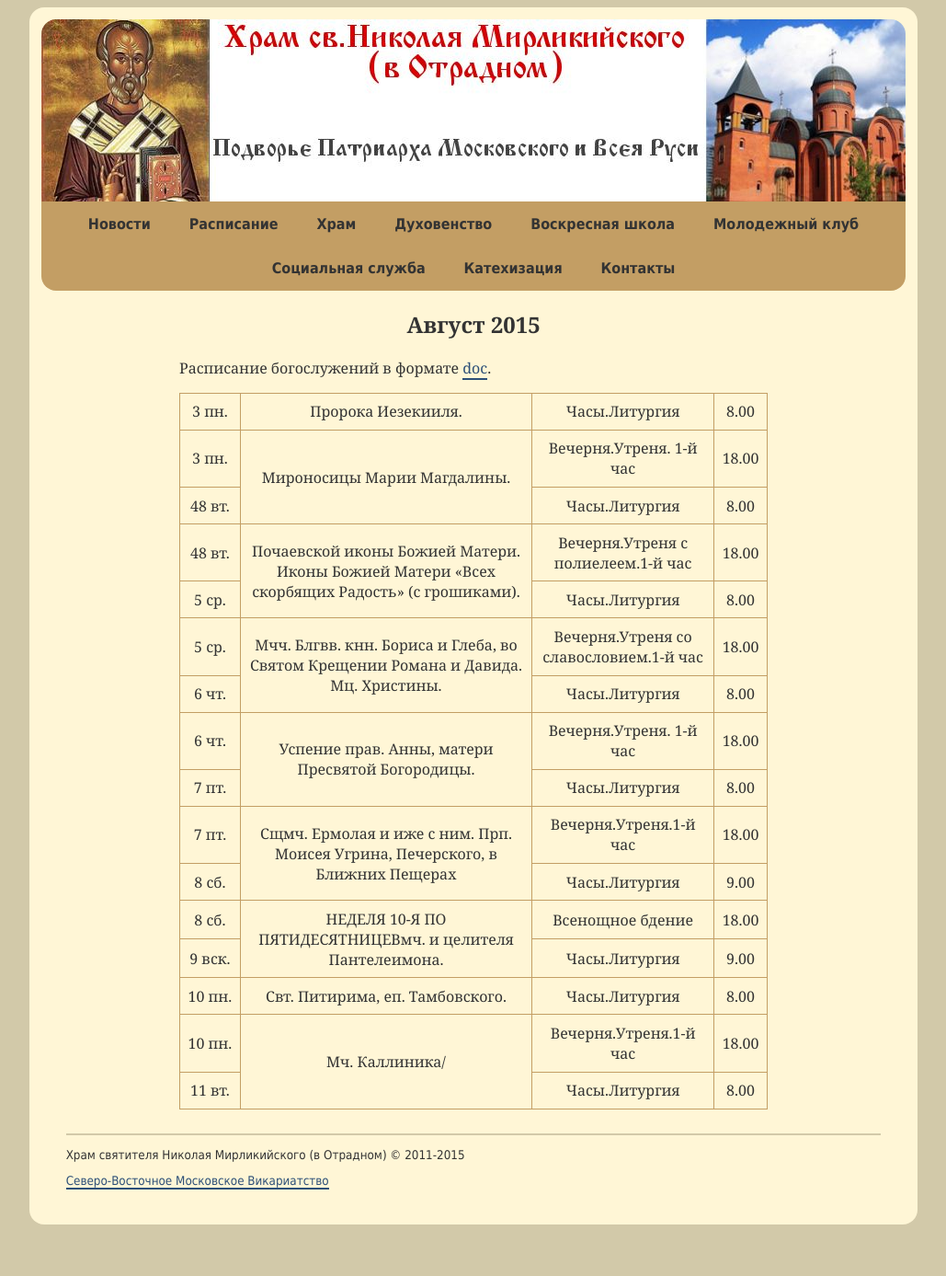
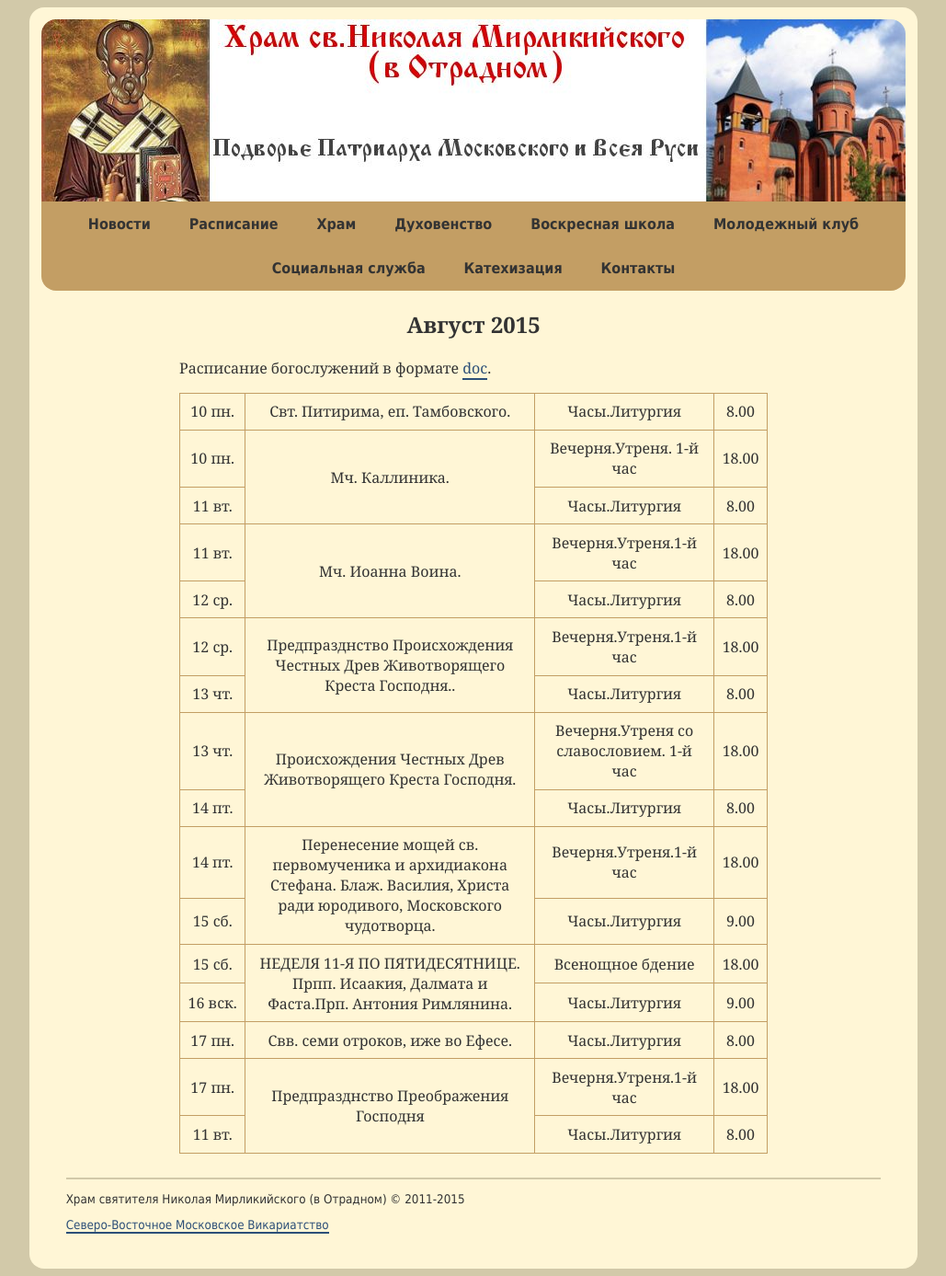
Before and after one commit to hramotradnoe/hramotradnoe.github.io, a Jekyll site: the page built from schedule/index.html, in a window 1280 px wide. Shown: the whole page at 92% size, without its empty margins (125-1154 px from the left). Built offline with Jekyll 4.4.1, drawn with Linux system fonts in a browser that asks for light colours; Markdown is read by kramdown in place of the engine named in the settings; before the commit the page ends 1339 px from its top, so only the background shows below that.

Commit message:
обновлено расписание на август

```diff
--- a/_data/schedule.yml
+++ b/_data/schedule.yml
@@ -1,67 +1,67 @@
 period: Август 2015
 link: https://docs.google.com/document/d/1uuE9xhTuOiFAjOGwbaVZb1gSC1xGTzW5ULEB5LPkpV8/edit
 timetable:
- - description : "Пророка Иезекииля."
-   services    :
-      - day   : 3&nbsp;пн.
-        time  : '8.00'
-        title : "Часы.Литургия"
- - description : "Мироносицы Марии Магдалины."
-   services    :
-      - day   : 3&nbsp;пн.
-        time  : '18.00'
-        title : "Вечерня.Утреня. 1-й час"
-      - day   : 48&nbsp;вт.
-        time  : '8.00'
-        title : "Часы.Литургия"
- - description : "Почаевской иконы Божией Матери. Иконы Божией Матери «Всех скорбящих Радость» (с грошиками)."
-   services    :
-      - day   : 48&nbsp;вт.
-        time  : '18.00'
-        title : "Вечерня.Утреня с полиелеем.1-й час"
-      - day   : 5&nbsp;ср.
-        time  : '8.00'
-        title : "Часы.Литургия"
- - description : "Мчч. Блгвв. кнн. Бориса и Глеба, во Святом Крещении Романа и Давида. Мц. Христины."
-   services    :
-      - day   : 5&nbsp;ср.
-        time  : '18.00'
-        title : "Вечерня.Утреня со славословием.1-й час"
-      - day   : 6&nbsp;чт.
-        time  : '8.00'
-        title : "Часы.Литургия"
- - description : "Успение прав. Анны, матери Пресвятой Богородицы."
-   services    :
-      - day   : 6&nbsp;чт.
-        time  : '18.00'
-        title : "Вечерня.Утреня. 1-й час"
-      - day   : 7&nbsp;пт.
-        time  : '8.00'
-        title : "Часы.Литургия"
- - description : "Сщмч. Ермолая и иже с ним. Прп. Моисея Угрина, Печерского, в Ближних Пещерах"
-   services    :
-      - day   : 7&nbsp;пт.
-        time  : '18.00'
-        title : "Вечерня.Утреня.1-й час"
-      - day   : 8&nbsp;сб.
-        time  : '9.00'
-        title : "Часы.Литургия"
- - description : "НЕДЕЛЯ 10-Я ПО ПЯТИДЕСЯТНИЦЕВмч. и целителя Пантелеимона."
-   services    :
-      - day   : 8&nbsp;сб.
-        time  : '18.00'
-        title : "Всенощное бдение"
-      - day   : 9&nbsp;вск.
-        time  : '9.00'
-        title : "Часы.Литургия"
  - description : "Свт. Питирима, еп. Тамбовского."
    services    :
       - day   : 10&nbsp;пн.
         time  : '8.00'
         title : "Часы.Литургия"
- - description : "Мч. Каллиника/"
+ - description : "Мч. Каллиника."
    services    :
       - day   : 10&nbsp;пн.
+        time  : '18.00'
+        title : "Вечерня.Утреня. 1-й час"
+      - day   : 11&nbsp;вт.
+        time  : '8.00'
+        title : "Часы.Литургия"
+ - description : "Мч. Иоанна Воина."
+   services    :
+      - day   : 11&nbsp;вт.
+        time  : '18.00'
+        title : "Вечерня.Утреня.1-й час"
+      - day   : 12&nbsp;ср.
+        time  : '8.00'
+        title : "Часы.Литургия"
+ - description : "Предпразднство Происхождения Честных Древ Животворящего Креста Господня.."
+   services    :
+      - day   : 12&nbsp;ср.
+        time  : '18.00'
+        title : "Вечерня.Утреня.1-й час"
+      - day   : 13&nbsp;чт.
+        time  : '8.00'
+        title : "Часы.Литургия"
+ - description : "Происхождения Честных Древ Животворящего Креста Господня."
+   services    :
+      - day   : 13&nbsp;чт.
+        time  : '18.00'
+        title : "Вечерня.Утреня cо славословием. 1-й час"
+      - day   : 14&nbsp;пт.
+        time  : '8.00'
+        title : "Часы.Литургия"
+ - description : "Перенесение мощей св. первомученика и архидиакона Стефана. Блаж. Василия, Христа ради юродивого, Московского чудотворца."
+   services    :
+      - day   : 14&nbsp;пт.
+        time  : '18.00'
+        title : "Вечерня.Утреня.1-й час"
+      - day   : 15&nbsp;сб.
+        time  : '9.00'
+        title : "Часы.Литургия"
+ - description : "НЕДЕЛЯ 11-Я ПО ПЯТИДЕСЯТНИЦЕ. Прпп. Исаакия, Далмата и Фаста.Прп. Антония Римлянина."
+   services    :
+      - day   : 15&nbsp;сб.
+        time  : '18.00'
+        title : "Всенощное бдение"
+      - day   : 16&nbsp;вск.
+        time  : '9.00'
+        title : "Часы.Литургия"
+ - description : "Свв. семи отроков, иже во Ефесе."
+   services    :
+      - day   : 17&nbsp;пн.
+        time  : '8.00'
+        title : "Часы.Литургия"
+ - description : "Предпразднство Преображения Господня"
+   services    :
+      - day   : 17&nbsp;пн.
         time  : '18.00'
         title : "Вечерня.Утреня.1-й час"
       - day   : 11&nbsp;вт.
```
